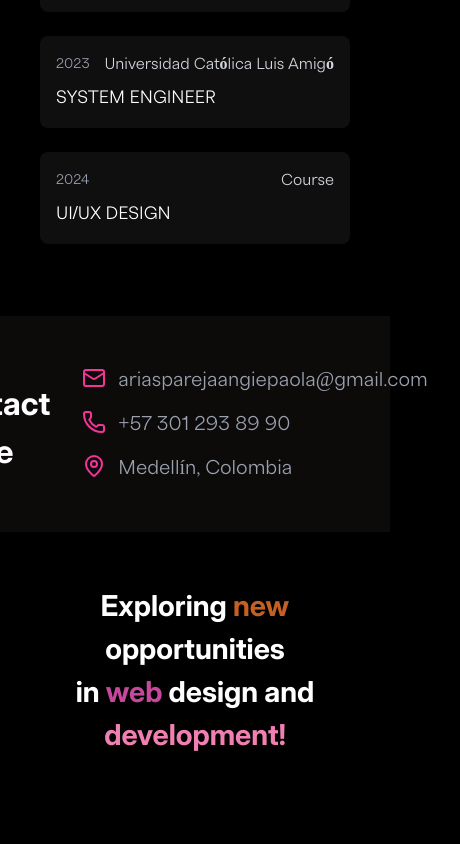
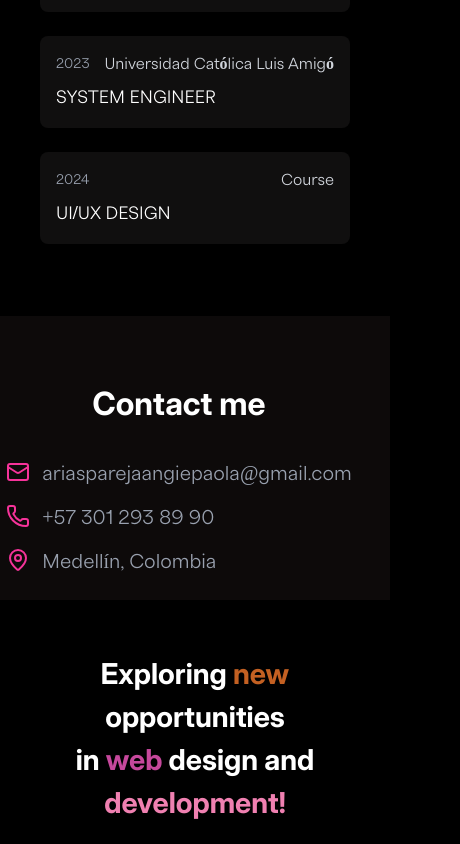
Before and after one commit to angiearias1/PortfolioWeb, a React (Vite) app: page / in a window 390 px wide. Shown: the part 3313-4157 px from the top of the page, 460 px wide, since content can reach past the window. Before the commit the page ends 4089 px from the top, so only its background shows below. Built offline with nearby package versions, Linux system fonts and the light colour scheme.

Commit message:
correct responsive measures

```diff
--- a/src/components/Contact.jsx
+++ b/src/components/Contact.jsx
@@ -2,7 +2,7 @@ import { Mail, Phone, MapPin } from "lucide-react";
 
 const Contact = () =>{
     return(
-        <div className="section-bg flex md:flex-row space-y-8 justify-center mx-auto items-center p-6 space-x-8">
+        <div className="section-bg flex flex-col md:flex-row space-y-8 justify-center mx-auto items-center p-6 space-x-8">
             <h2 className="title-sections text-white"> Contact me </h2>
             <div className="flex flex-col space-y-4 flex space-x-8">
                 <div className="flex space-x-3">
--- a/src/index.css
+++ b/src/index.css
@@ -4,6 +4,7 @@
   font-family: Inter, system-ui, Avenir, Helvetica, Arial, sans-serif;
   line-height: 1.5;
   font-weight: 400;
+  max-width: 100%;
 
   color-scheme: light dark;
   color: rgba(255, 255, 255, 0.87);
```
